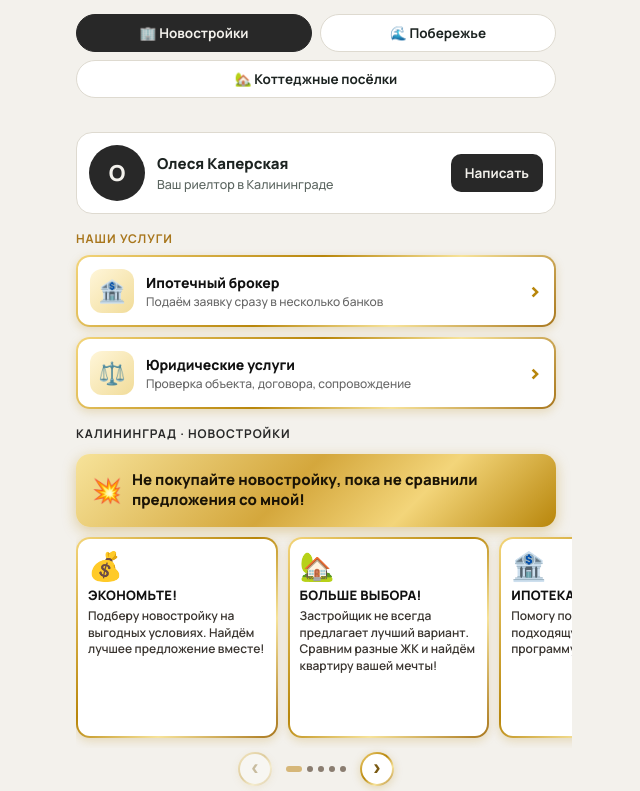
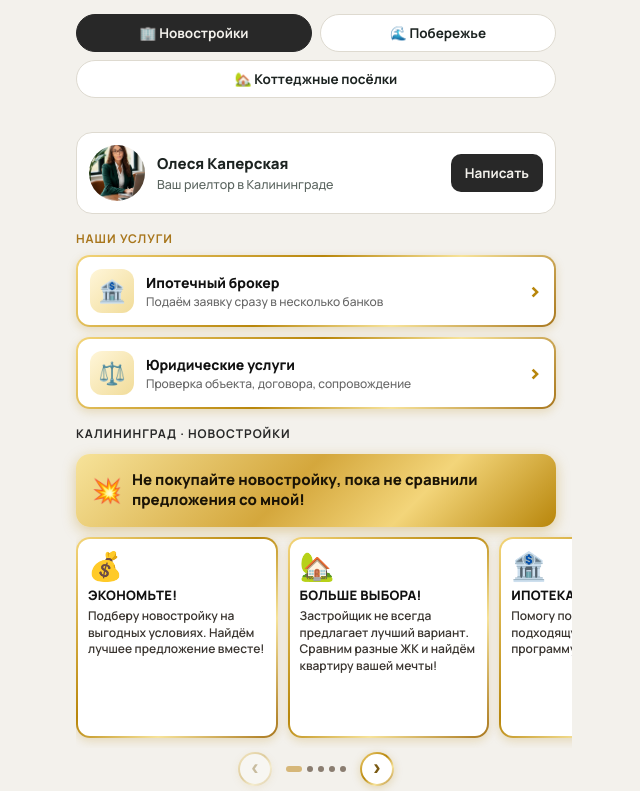
Before and after one commit to jonieao25-create/Rieltor, a plain HTML site: page clients/olesya/index.html in a window 1280 px wide. Shown: the top 791 px of the page, without its empty margins (324-964 px from the left). Drawn offline with Linux system fonts and the light colour scheme; a web font is replaced by a local one.

Commit message:
feat: add Olesya agent portrait

```diff
--- a/clients/olesya/data.js
+++ b/clients/olesya/data.js
@@ -47,7 +47,7 @@ var SITE_DATA = {
     agent: {
       name: 'Олеся Каперская',
       role: 'Ваш риелтор в Калининграде',
-      photo: '',
+      photo: 'agent.jpg',
       button: 'Написать'
     },
 
--- a/clients/olesya/index.html
+++ b/clients/olesya/index.html
@@ -11,7 +11,7 @@
 <body>
 <!-- Этот файл одинаковый у всех клиентов, его не нужно править.
      Всё содержимое клиента — в data.js рядом. -->
-<script src="data.js?v=7" charset="utf-8"></script>
+<script src="data.js?v=8" charset="utf-8"></script>
 <script src="../../engine/app.js?v=9" charset="utf-8"></script>
 </body>
 </html>
```
Also changed, not shown: clients/olesya/agent.jpg (added).
